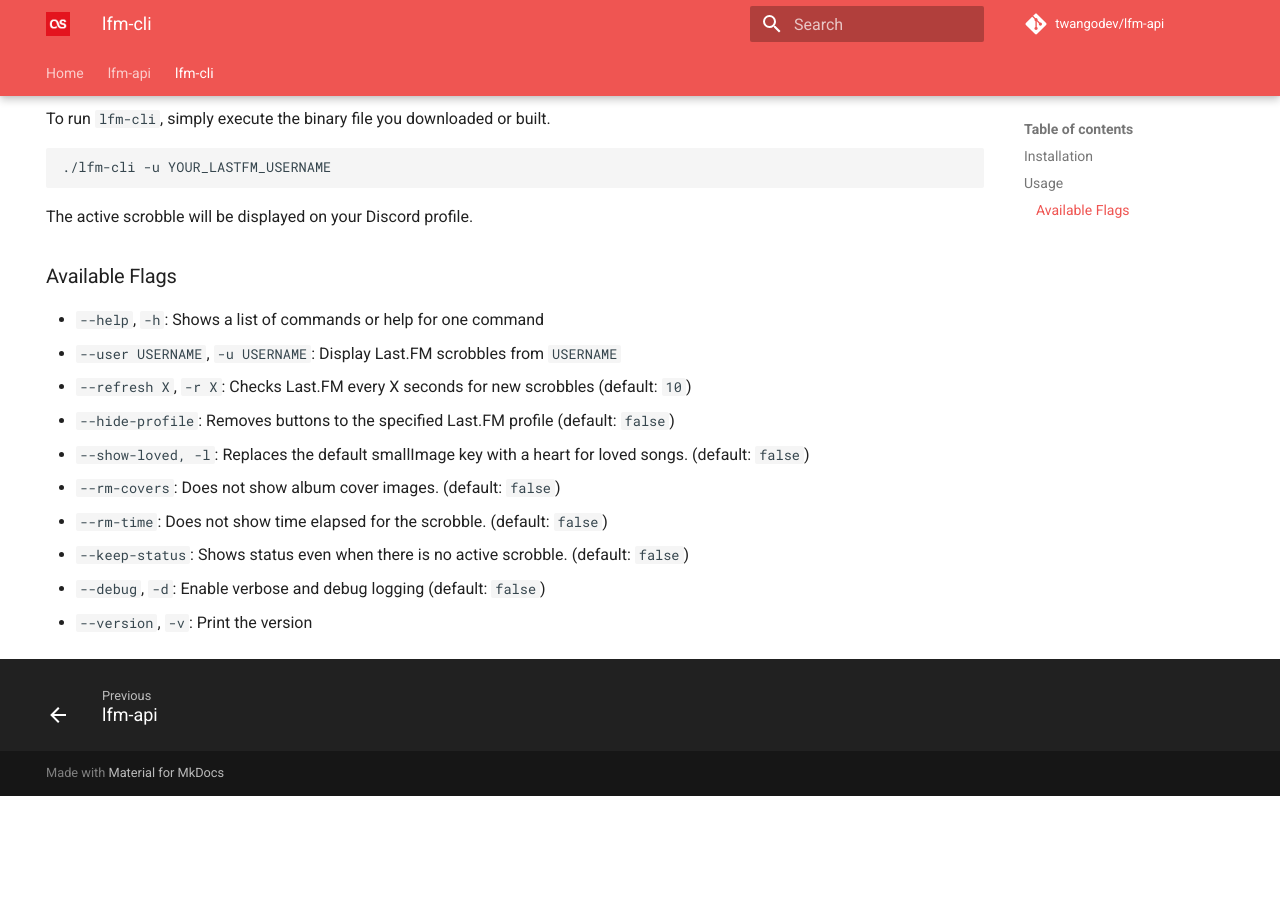
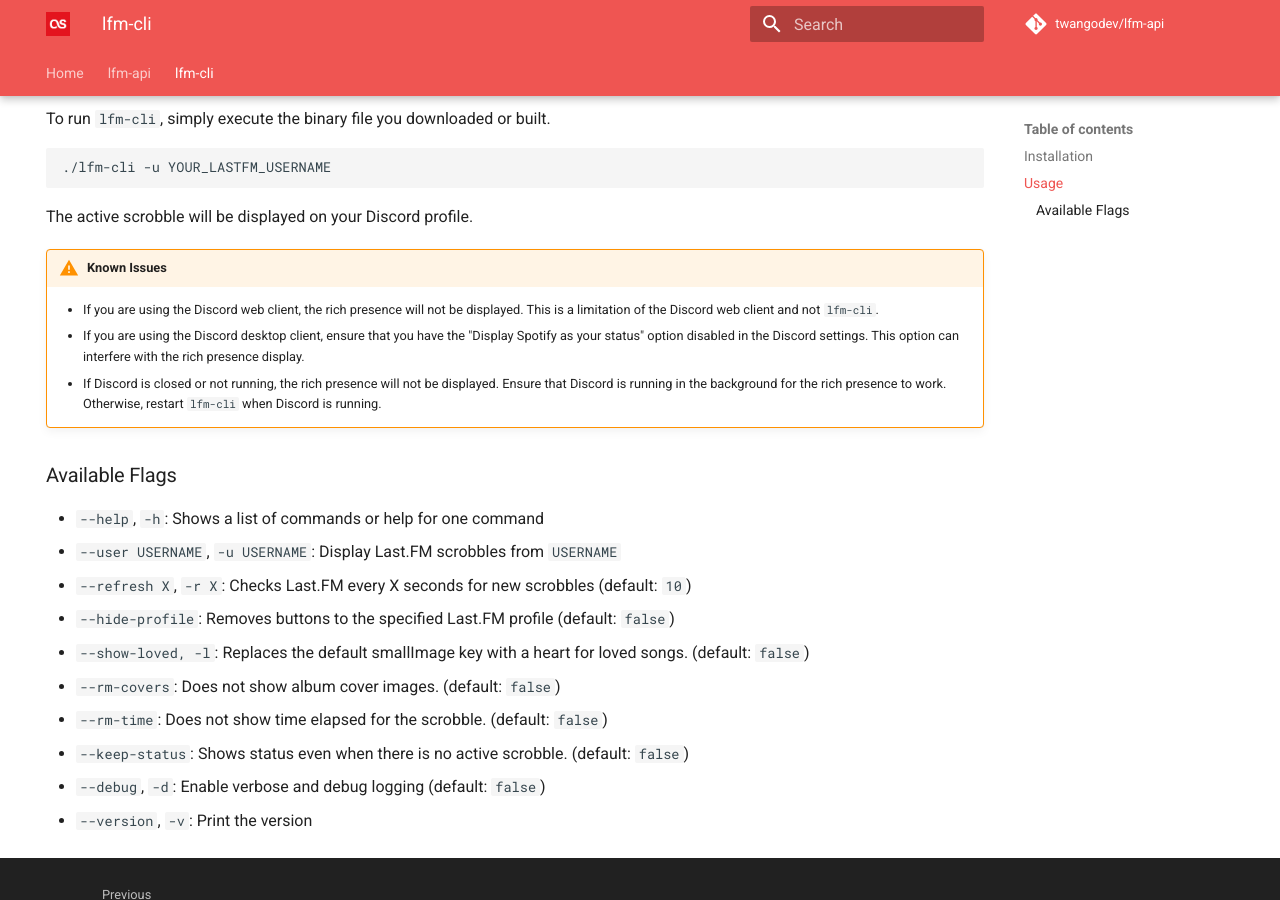
Before and after one commit to twangodev/lfm-api, an MkDocs documentation site: the page built from docs/lfm-cli/index.md, in a window 1280 px wide and 900 px high, scrolled down 540 px. Built offline with MkDocs 1.6.1 and Material for MkDocs 9.7.7, drawn with Linux system fonts in a browser that asks for light colours; comment, search, counter and statistics services are not loaded; before the commit the page ends 1336 px from its top, so only the background shows below that.

Commit message:
Add known issues

```diff
--- a/docs/lfm-cli/index.md
+++ b/docs/lfm-cli/index.md
@@ -47,6 +47,11 @@ To run `lfm-cli`, simply execute the binary file you downloaded or built.
 
 The active scrobble will be displayed on your Discord profile.
 
+!!! warning "Known Issues"
+    - If you are using the Discord web client, the rich presence will not be displayed. This is a limitation of the Discord web client and not `lfm-cli`.
+    - If you are using the Discord desktop client, ensure that you have the "Display Spotify as your status" option disabled in the Discord settings. This option can interfere with the rich presence display.
+    - If Discord is closed or not running, the rich presence will not be displayed. Ensure that Discord is running in the background for the rich presence to work. Otherwise, restart `lfm-cli` when Discord is running.
+
 ### Available Flags
 
 - `--help`, `-h`: Shows a list of commands or help for one command
```
